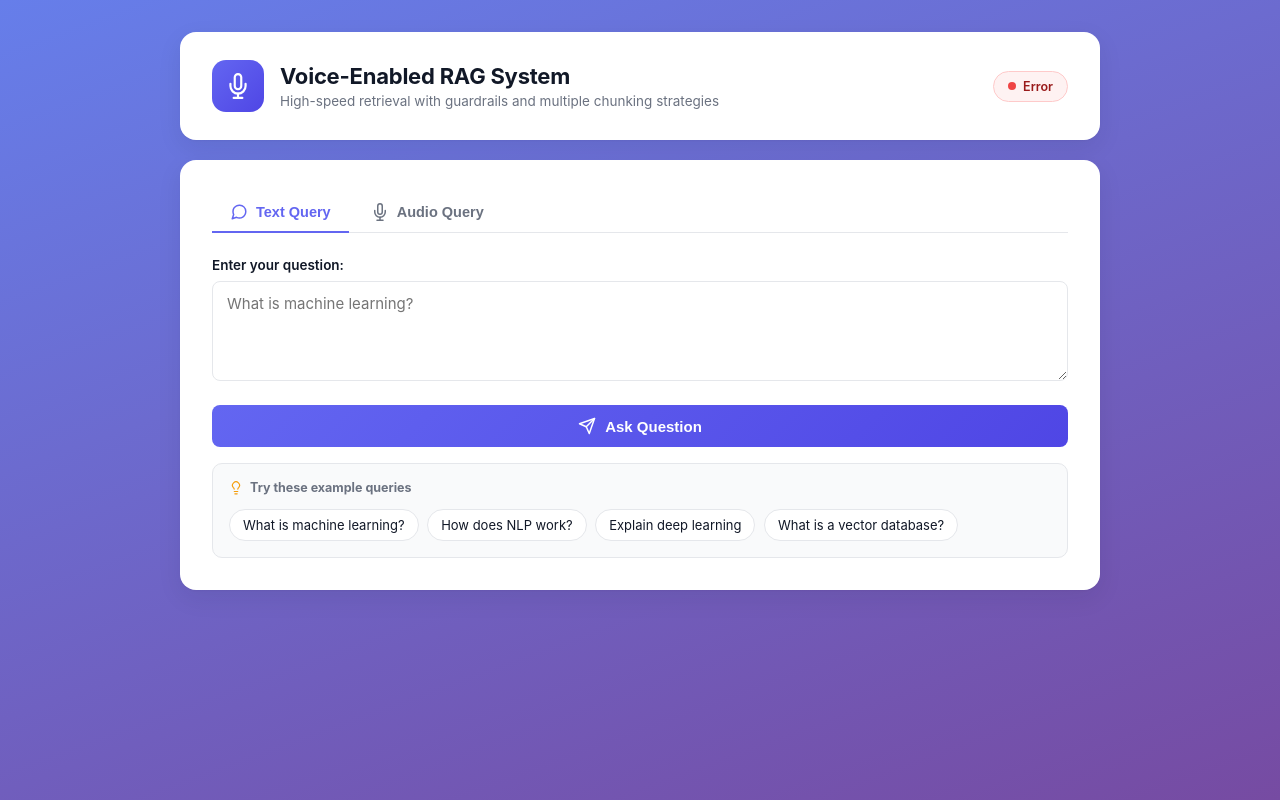
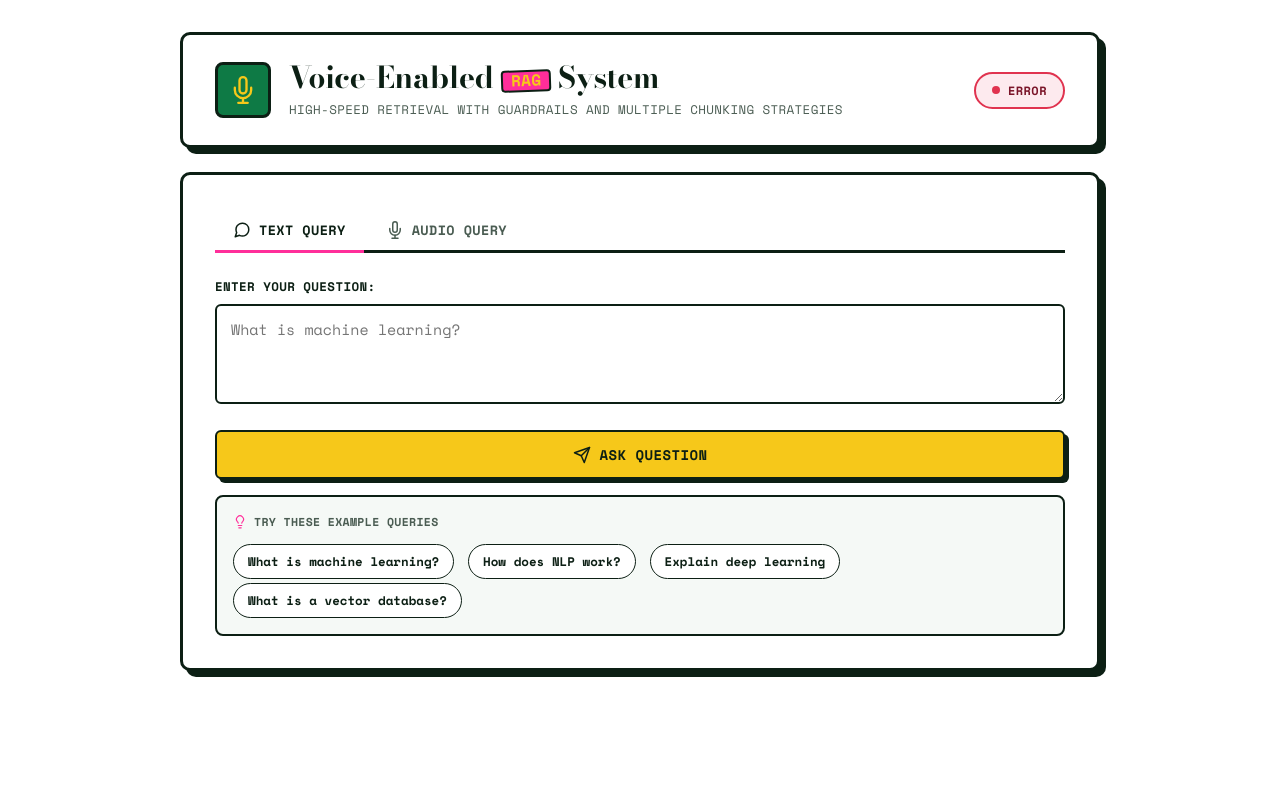
Before and after one commit to Pranav-s-salian/rag-goa, a Python web app: template templates/index.html in a window 1280 px wide. Run offline with Jinja, Linux system fonts and the light colour scheme; the template is opened without the code that fills it, so the values that code supplies are empty.

Commit message:
Redesign UI with Hacker House Goa aesthetic
White background with a green/yellow/pink neobrutalist theme (bold
serif display type, mono UI labels, hard-edged sticker shadows).
Functional class names/IDs used by the existing JS are unchanged.

```diff
--- a/templates/index.html
+++ b/templates/index.html
@@ -4,29 +4,41 @@
     <meta charset="UTF-8">
     <meta name="viewport" content="width=device-width, initial-scale=1.0">
     <title>Voice-Enabled RAG System</title>
+    <link rel="preconnect" href="https://fonts.googleapis.com">
+    <link rel="preconnect" href="https://fonts.gstatic.com" crossorigin>
+    <link href="https://fonts.googleapis.com/css2?family=Bodoni+Moda:opsz,wght@6..96,500..900&family=Space+Mono:wght@400;700&display=swap" rel="stylesheet">
     <style>
         :root {
-            --primary: #6366f1;
-            --primary-dark: #4f46e5;
-            --primary-light: #eef2ff;
-            --success: #10b981;
-            --success-bg: #ecfdf5;
-            --success-border: #a7f3d0;
-            --error: #ef4444;
-            --error-bg: #fef2f2;
-            --error-border: #fecaca;
-            --warning: #f59e0b;
-            --warning-bg: #fffbeb;
-            --warning-border: #fde68a;
-            --text: #111827;
-            --text-muted: #6b7280;
-            --text-faint: #9ca3af;
-            --border: #e5e7eb;
-            --bg-soft: #f9fafb;
-            --radius-lg: 16px;
-            --radius-md: 10px;
-            --radius-sm: 8px;
-            --shadow: 0 1px 2px rgba(15, 23, 42, 0.04), 0 8px 24px rgba(15, 23, 42, 0.08);
+            --font-display: 'Bodoni Moda', Georgia, 'Times New Roman', serif;
+            --font-mono: 'Space Mono', 'SFMono-Regular', Menlo, Consolas, monospace;
+
+            --primary: #0e7a45;
+            --primary-dark: #0b5c34;
+            --primary-light: #e8f6ec;
+            --yellow: #f6c81a;
+            --yellow-dark: #d1a600;
+            --pink: #ff2e9a;
+            --pink-dark: #c81f7a;
+            --pink-light: #fff0f8;
+
+            --success: #0e7a45;
+            --success-bg: #e8f6ec;
+            --success-border: #b7e4c4;
+            --error: #e0334f;
+            --error-bg: #fdeaee;
+            --error-border: #f6b9c4;
+            --warning: var(--pink-dark);
+            --warning-bg: var(--pink-light);
+            --warning-border: #ffc2e4;
+            --text: #0c1f14;
+            --text-muted: #4a5c52;
+            --text-faint: #8a988f;
+            --border: #0c1f14;
+            --bg-soft: #f5f9f6;
+            --radius-lg: 10px;
+            --radius-md: 8px;
+            --radius-sm: 6px;
+            --shadow: 6px 6px 0 var(--border);
         }
 
         * {
@@ -36,9 +48,8 @@
         }
 
         body {
-            font-family: -apple-system, BlinkMacSystemFont, 'Segoe UI', Roboto, Oxygen, Ubuntu, Cantarell, sans-serif;
-            background: linear-gradient(160deg, #667eea 0%, #764ba2 100%);
-            background-attachment: fixed;
+            font-family: var(--font-mono);
+            background: #ffffff;
             min-height: 100vh;
             padding: 32px 20px;
             color: var(--text);
@@ -75,9 +86,10 @@
 
         .header {
             background: white;
+            border: 3px solid var(--border);
             border-radius: var(--radius-lg);
-            padding: 28px 32px;
-            margin-bottom: 20px;
+            padding: 26px 32px;
+            margin-bottom: 24px;
             box-shadow: var(--shadow);
             display: flex;
             align-items: center;
@@ -89,51 +101,74 @@
         .header-text {
             display: flex;
             align-items: center;
-            gap: 16px;
+            gap: 18px;
         }
 
         .header-icon-badge {
-            width: 52px;
-            height: 52px;
-            border-radius: 14px;
-            background: linear-gradient(135deg, var(--primary) 0%, var(--primary-dark) 100%);
+            width: 56px;
+            height: 56px;
+            border-radius: var(--radius-md);
+            background: var(--primary);
+            border: 3px solid var(--border);
             display: flex;
             align-items: center;
             justify-content: center;
-            color: white;
+            color: var(--yellow);
             flex-shrink: 0;
         }
 
         .header-icon-badge .icon {
-            width: 26px;
-            height: 26px;
+            width: 28px;
+            height: 28px;
             vertical-align: 0;
         }
 
         .header h1 {
             color: var(--text);
-            font-size: 22px;
+            font-family: var(--font-display);
+            font-size: 30px;
             font-weight: 700;
             letter-spacing: -0.01em;
+            line-height: 1.1;
+        }
+
+        .header h1 .tag {
+            display: inline-block;
+            background: var(--pink);
+            color: var(--yellow);
+            border: 2px solid var(--border);
+            border-radius: 4px;
+            padding: 0 8px;
+            font-family: var(--font-mono);
+            font-size: 16px;
+            font-weight: 700;
+            letter-spacing: 0.02em;
+            transform: rotate(-2deg);
+            vertical-align: middle;
         }
 
         .header p {
             color: var(--text-muted);
-            font-size: 13.5px;
-            margin-top: 4px;
+            font-size: 12.5px;
+            margin-top: 6px;
+            text-transform: uppercase;
+            letter-spacing: 0.03em;
         }
 
         .status-badge {
             display: inline-flex;
             align-items: center;
-            gap: 7px;
-            padding: 7px 14px;
+            gap: 8px;
+            padding: 8px 16px;
             background: var(--bg-soft);
             color: var(--text-muted);
-            border: 1px solid var(--border);
+            border: 2px solid var(--border);
             border-radius: 999px;
-            font-size: 12.5px;
-            font-weight: 600;
+            font-family: var(--font-mono);
+            font-size: 12px;
+            font-weight: 700;
+            text-transform: uppercase;
+            letter-spacing: 0.04em;
             white-space: nowrap;
         }
 
@@ -146,21 +181,22 @@
         }
 
         .status-badge.ready {
-            background: var(--success-bg);
-            color: #065f46;
-            border-color: var(--success-border);
+            background: var(--yellow);
+            color: var(--text);
+            border-color: var(--border);
         }
-        .status-badge.ready .status-dot { background: var(--success); }
+        .status-badge.ready .status-dot { background: var(--primary); }
 
         .status-badge.error {
             background: var(--error-bg);
-            color: #991b1b;
-            border-color: var(--error-border);
+            color: #7a1428;
+            border-color: var(--error);
         }
         .status-badge.error .status-dot { background: var(--error); }
 
         .main-card {
             background: white;
+            border: 3px solid var(--border);
             border-radius: var(--radius-lg);
             padding: 32px;
             box-shadow: var(--shadow);
@@ -171,7 +207,7 @@
             display: flex;
             gap: 4px;
             margin-bottom: 24px;
-            border-bottom: 1px solid var(--border);
+            border-bottom: 3px solid var(--border);
         }
 
         .tab {
@@ -182,11 +218,14 @@
             background: none;
             border: none;
             cursor: pointer;
-            font-size: 14.5px;
-            font-weight: 600;
+            font-family: var(--font-mono);
+            font-size: 13.5px;
+            font-weight: 700;
+            text-transform: uppercase;
+            letter-spacing: 0.03em;
             color: var(--text-muted);
-            border-bottom: 2px solid transparent;
-            transform: translateY(1px);
+            border-bottom: 3px solid transparent;
+            transform: translateY(3px);
             transition: color 0.2s, border-color 0.2s;
         }
 
@@ -195,8 +234,8 @@
         }
 
         .tab.active {
-            color: var(--primary);
-            border-bottom-color: var(--primary);
+            color: var(--text);
+            border-bottom-color: var(--pink);
         }
 
         .tab-content {
@@ -215,17 +254,19 @@
             display: block;
             margin-bottom: 8px;
             color: var(--text);
-            font-weight: 600;
-            font-size: 13.5px;
+            font-weight: 700;
+            font-size: 12.5px;
+            text-transform: uppercase;
+            letter-spacing: 0.03em;
         }
 
         textarea, input[type="file"] {
             width: 100%;
             padding: 12px 14px;
-            border: 1.5px solid var(--border);
+            border: 2px solid var(--border);
             border-radius: var(--radius-sm);
             font-size: 15px;
-            font-family: inherit;
+            font-family: var(--font-mono);
             color: var(--text);
             transition: border-color 0.2s, box-shadow 0.2s;
         }
@@ -247,28 +288,35 @@
             justify-content: center;
             gap: 9px;
             padding: 12px 24px;
-            background: linear-gradient(135deg, var(--primary) 0%, var(--primary-dark) 100%);
-            color: white;
-            border: none;
+            background: var(--yellow);
+            color: var(--text);
+            border: 2.5px solid var(--border);
             border-radius: var(--radius-sm);
-            font-size: 15px;
-            font-weight: 600;
+            font-family: var(--font-mono);
+            font-size: 14px;
+            font-weight: 700;
+            text-transform: uppercase;
+            letter-spacing: 0.03em;
             cursor: pointer;
+            box-shadow: 4px 4px 0 var(--border);
             transition: transform 0.15s, box-shadow 0.15s, opacity 0.15s;
             width: 100%;
         }
 
         .btn:hover:not(:disabled) {
-            transform: translateY(-1px);
-            box-shadow: 0 6px 16px rgba(99, 102, 241, 0.35);
+            transform: translate(-2px, -2px);
+            box-shadow: 6px 6px 0 var(--border);
+            background: var(--yellow-dark);
         }
 
         .btn:active:not(:disabled) {
-            transform: translateY(0);
+            transform: translate(0, 0);
+            box-shadow: 2px 2px 0 var(--border);
         }
 
         .btn:disabled {
-            background: #d1d5db;
+            background: #e5e7e0;
+            color: var(--text-faint);
             cursor: not-allowed;
             box-shadow: none;
         }
@@ -442,7 +496,7 @@
             margin-top: 16px;
             padding: 16px;
             background: var(--bg-soft);
-            border: 1px solid var(--border);
+            border: 2px solid var(--border);
             border-radius: var(--radius-md);
         }
 
@@ -450,23 +504,26 @@
             display: flex;
             align-items: center;
             gap: 7px;
-            font-size: 12.5px;
+            font-size: 11.5px;
             font-weight: 700;
+            text-transform: uppercase;
+            letter-spacing: 0.03em;
             color: var(--text-muted);
             margin-bottom: 10px;
         }
 
         .examples h4 .icon {
-            color: var(--warning);
+            color: var(--pink);
         }
 
         .example-query {
             display: inline-block;
-            padding: 7px 13px;
+            padding: 7px 14px;
             background: white;
-            border: 1px solid var(--border);
+            border: 1.5px solid var(--border);
             border-radius: 999px;
-            font-size: 13px;
+            font-size: 12.5px;
+            font-weight: 700;
             color: var(--text);
             margin: 4px 4px 0 0;
             cursor: pointer;
@@ -624,7 +685,7 @@
                     <svg class="icon" viewBox="0 0 24 24"><path d="M12 1a3 3 0 0 0-3 3v8a3 3 0 0 0 6 0V4a3 3 0 0 0-3-3z"/><path d="M19 10v2a7 7 0 0 1-14 0v-2"/><line x1="12" y1="19" x2="12" y2="23"/><line x1="8" y1="23" x2="16" y2="23"/></svg>
                 </div>
                 <div>
-                    <h1>Voice-Enabled RAG System</h1>
+                    <h1>Voice-Enabled <span class="tag">RAG</span> System</h1>
                     <p>High-speed retrieval with guardrails and multiple chunking strategies</p>
                 </div>
             </div>
```
Also changed, not shown: other parts of templates/index.html (+46 -36 lines).
